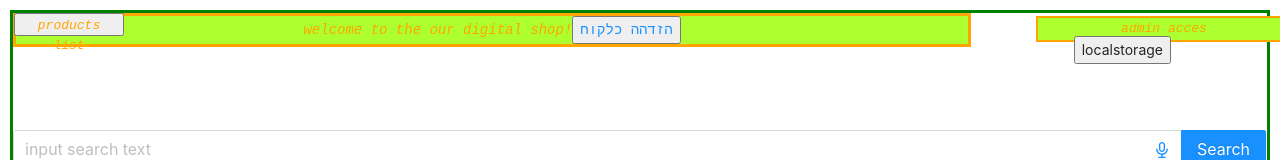
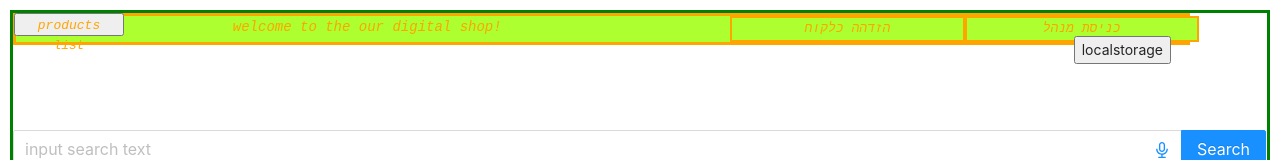
Before and after one commit to barakformanski/shop-server, a React app in the folder clientSide/: page / in a window 1280 px wide. Shown: the top 160 px of the page. Built offline with nearby package versions, Linux system fonts and the light colour scheme; no server answers.

```diff
--- a/clientSide/src/component/header/Header.css
+++ b/clientSide/src/component/header/Header.css
@@ -17,7 +17,27 @@
     color: orange;
     float: right;
     right: -12px;
-position:  absolute;
+    position: relative;
+    display: inline-block
+
+}
+.Customer_login_button{
+    /* height: auto; */
+    width: 20%;
+    border-color: orange;
+    border-style: solid;
+    margin: 0;
+    /* margin: 10px 10px 10px 10px; */
+    text-align: center;
+    font-size: initial;
+    font-style: italic;
+    font-family: monospace;
+    background-color: greenyellow;
+    color: orange;
+    float: right;
+    right: -12px;
+    position: relative;
+    display: inline-block
 
 }
 .header_text {
--- a/clientSide/src/component/header/Header.js
+++ b/clientSide/src/component/header/Header.js
@@ -35,7 +35,7 @@
         <div className="header">
             <div className="header_text">welcome to the our digital shop!
               <Link to={`/adminLogIn`}>
-                    <button className="login_button">admin acces</button>
+                    <button className="login_button">כניסת מנהל</button>
                     {/* <Login /> */}
                 </Link>
                 <Link to={`/Login`}>
```
Also changed, not shown: serverProducts.js (+15 -11 lines), 1 other file.
